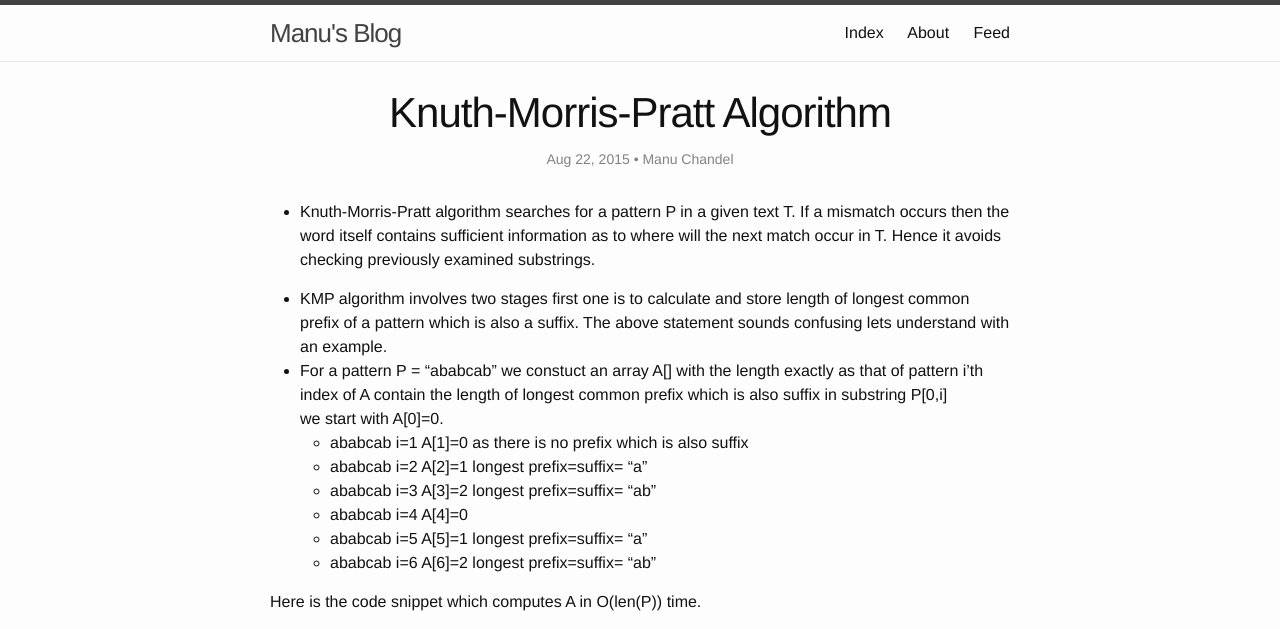
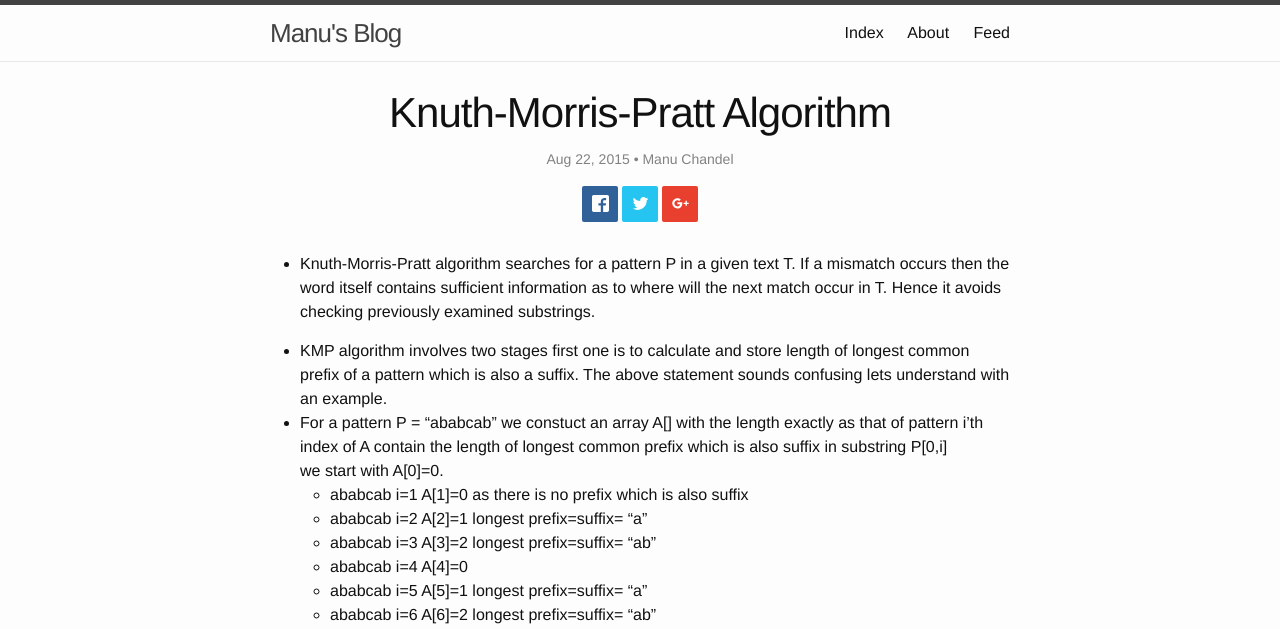
Before and after one commit to manuchandel/manuchandel.github.io, a Jekyll site: the page built from _posts/2015-08-22-kmp.md, in a window 1280 px wide. Shown: the top 629 px of the page. Built offline with Jekyll 4.4.1, drawn with Linux system fonts in a browser that asks for light colours; nearby versions of some CDN libraries; comment, search, counter and statistics services are not loaded; grey boxes are pictures that could not be loaded.

Commit message:
added social sharing buttons on top and botttom

```diff
--- a/_layouts/post.html
+++ b/_layouts/post.html
@@ -6,8 +6,9 @@ layout: default
   <header class="post-header">
     <h1 class="post-title" itemprop="name headline">{{ page.title }}</h1>
     <p class="post-meta"><time datetime="{{ page.date | date_to_xmlschema }}" itemprop="datePublished">{{ page.date | date: "%b %-d, %Y" }}</time>{% if page.author %} • <span itemprop="author" itemscope itemtype="http://schema.org/Person"><span itemprop="name">{{ page.author }}</span></span>{% endif %}</p>
+{% include sharing.html %}
+  </header>
 
-  </header>
 
   <div class="post-content" itemprop="articleBody">
     {{ content }}
```
